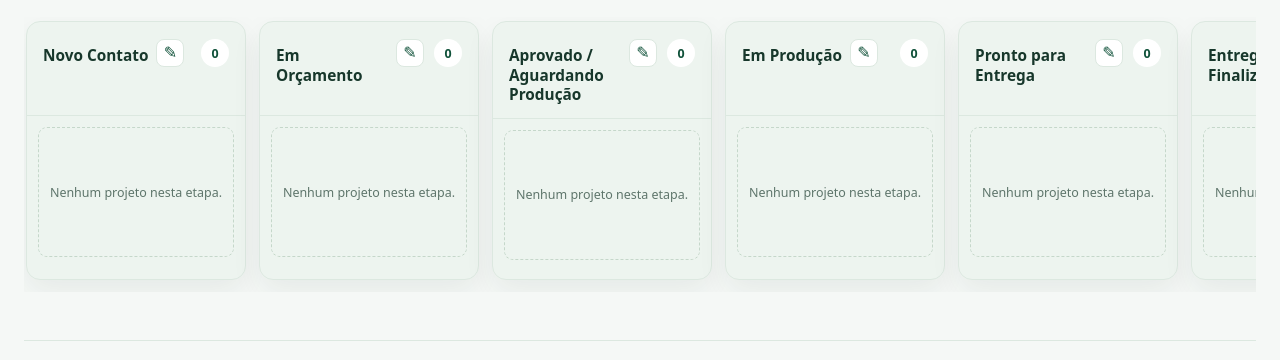
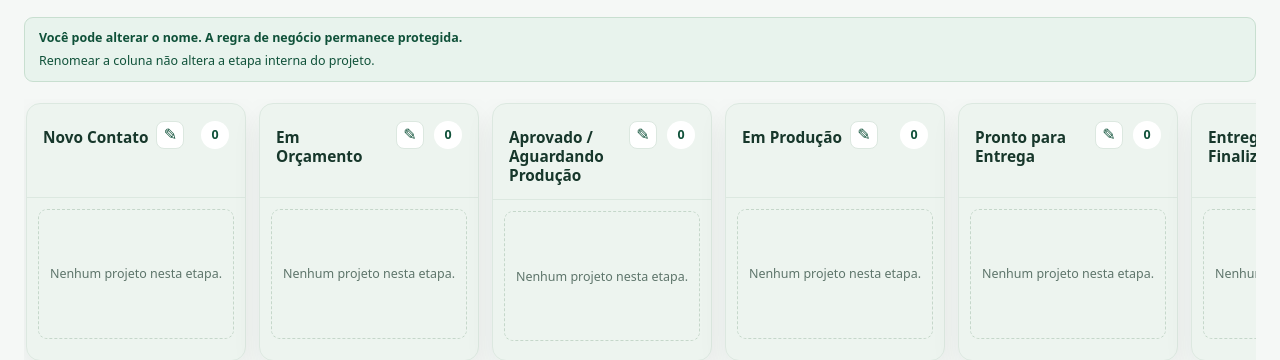
Before and after one commit to Djohnn/FINAN, a Django app: page /projetos/kanban/ in a window 1280 px wide. Shown: the part 425-785 px from the top of the page. Run offline with Django 5.2, Linux system fonts and the light colour scheme; data that the repository does not hold is empty.

Commit message:
fix(kanban): clarify protected business rules on label editing

```diff
--- a/static/kanban_projetos/kanban.css
+++ b/static/kanban_projetos/kanban.css
@@ -176,6 +176,27 @@ h1 {
 .section-heading__meta {
     color: var(--kanban-muted);
     font-size: 0.78rem;
+    font-weight: 750;
+}
+
+.kanban-label-guidance {
+    display: grid;
+    gap: 4px;
+    margin: 0 0 17px;
+    padding: 11px 14px;
+    border: 1px solid var(--kanban-line);
+    border-radius: 9px;
+    border-color: #c8dfd0;
+    background: var(--kanban-green-soft);
+    color: var(--kanban-green-dark);
+    font-size: 0.78rem;
+    line-height: 1.45;
+}
+
+.kanban-label-guidance p { margin: 0; }
+
+.kanban-label-guidance__primary {
+    color: var(--kanban-green-dark);
     font-weight: 750;
 }
 
--- a/templates/kanban_projetos/kanban_readonly.html
+++ b/templates/kanban_projetos/kanban_readonly.html
@@ -63,6 +63,15 @@
                 </div>
                 <span class="section-heading__meta">{{ columns|length }} etapas</span>
             </div>
+
+            <aside class="kanban-label-guidance" aria-label="Sobre a personalização das colunas">
+                <p class="kanban-label-guidance__primary">
+                    Você pode alterar o nome. A regra de negócio permanece protegida.
+                </p>
+                <p class="kanban-label-guidance__secondary">
+                    Renomear a coluna não altera a etapa interna do projeto.
+                </p>
+            </aside>
 
             <div class="kanban-board" role="list" aria-label="Projetos por etapa legada">
                 {% for column in columns %}
```
Also changed, not shown: tests/test_kanban_custom_labels.py (+13 -0 lines).
